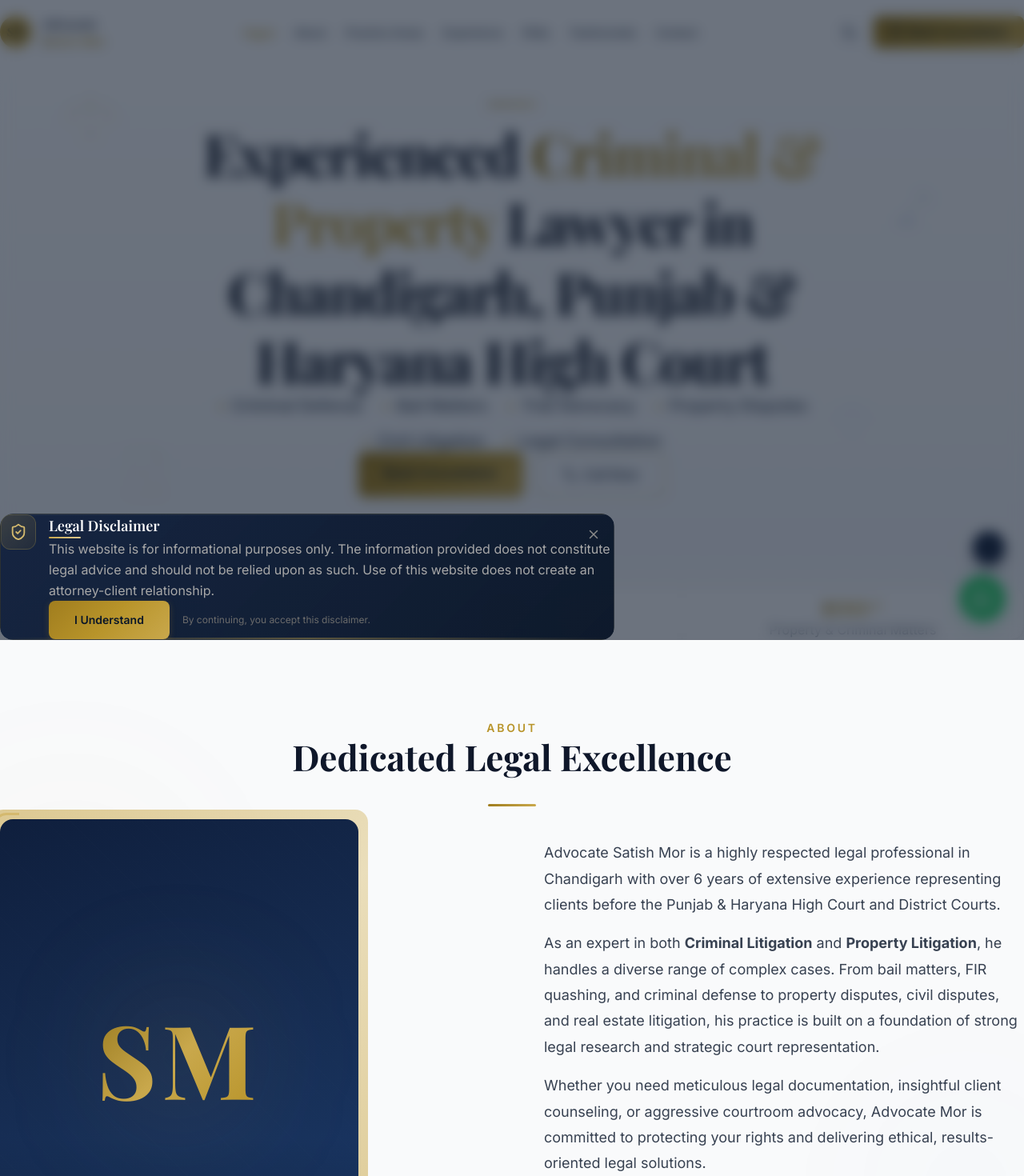
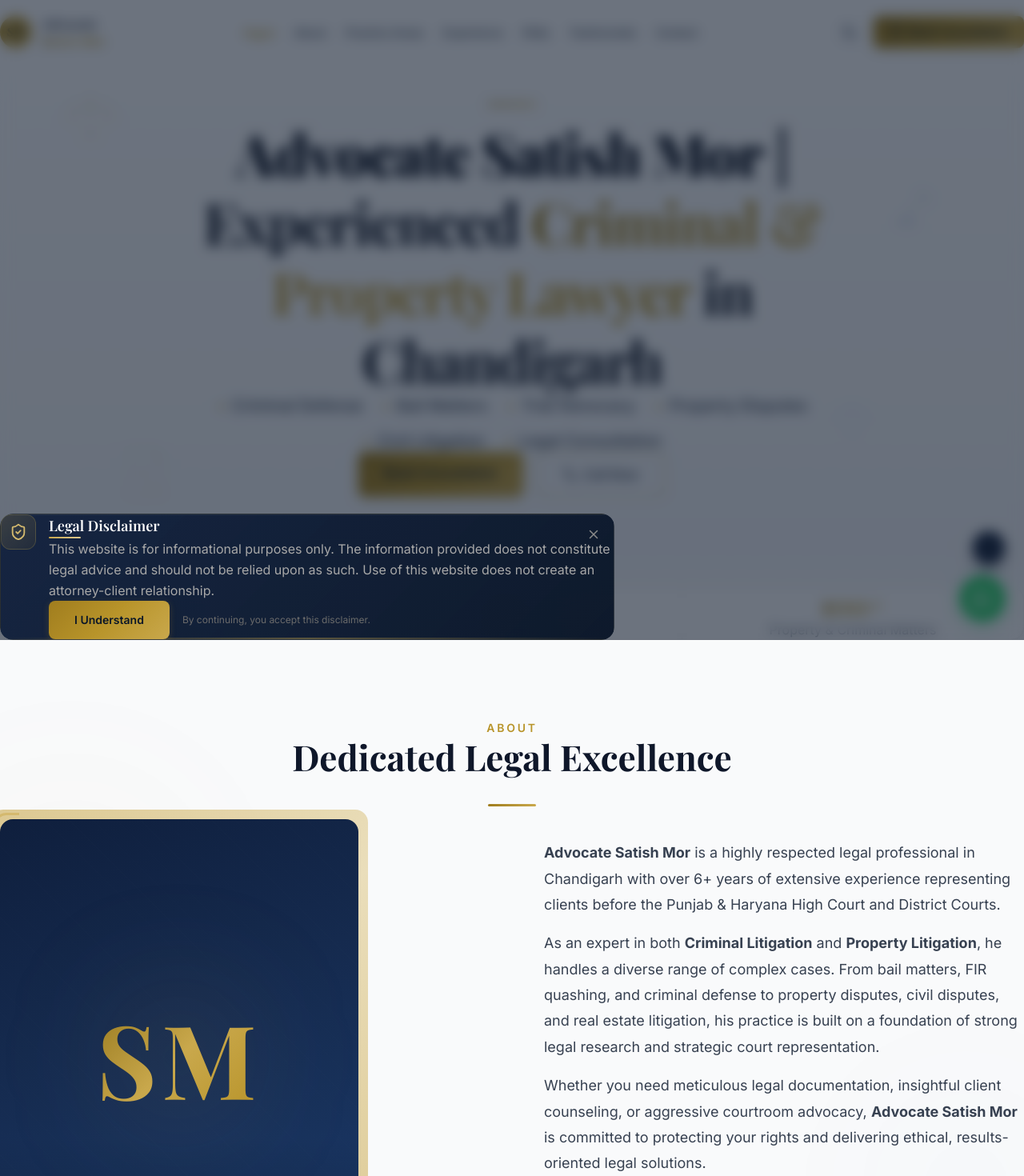
Before and after one commit to harshit123sehrawat/advocate-satish-mor, a Next.js app: page / in a window 1280 px wide. Shown: the top 1470 px of the page at 80% size. Built offline with nearby package versions, Linux system fonts and the light colour scheme; a web font is replaced by a local one.

Commit message:
style: format content for ai extraction

```diff
--- a/src/components/About.tsx
+++ b/src/components/About.tsx
@@ -248,13 +248,13 @@ export default function About() {
                 style={{ color: "var(--text-secondary)", lineHeight: 1.8 }}
               >
                 <p>
-                  Advocate Satish Mor is a highly respected legal professional in Chandigarh with over 6 years of extensive experience representing clients before the Punjab &amp; Haryana High Court and District Courts.
+                  <strong>Advocate Satish Mor</strong> is a highly respected legal professional in Chandigarh with over 6+ years of extensive experience representing clients before the Punjab &amp; Haryana High Court and District Courts.
                 </p>
                 <p>
                   As an expert in both <strong>Criminal Litigation</strong> and <strong>Property Litigation</strong>, he handles a diverse range of complex cases. From bail matters, FIR quashing, and criminal defense to property disputes, civil disputes, and real estate litigation, his practice is built on a foundation of strong legal research and strategic court representation.
                 </p>
                 <p>
-                  Whether you need meticulous legal documentation, insightful client counseling, or aggressive courtroom advocacy, Advocate Mor is committed to protecting your rights and delivering ethical, results-oriented legal solutions.
+                  Whether you need meticulous legal documentation, insightful client counseling, or aggressive courtroom advocacy, <strong>Advocate Satish Mor</strong> is committed to protecting your rights and delivering ethical, results-oriented legal solutions.
                 </p>
               </div>
 
--- a/src/components/Hero.tsx
+++ b/src/components/Hero.tsx
@@ -244,7 +244,7 @@ export default function Hero() {
           variants={fadeUp}
           className="font-serif text-4xl sm:text-5xl lg:text-6xl xl:text-7xl font-bold leading-[1.2] tracking-tight max-w-4xl"
         >
-          Experienced <span className="gold-gradient-text">Criminal &amp; Property</span> Lawyer in Chandigarh, Punjab &amp; Haryana High Court
+          <strong>Advocate Satish Mor</strong> | Experienced <span className="gold-gradient-text">Criminal &amp; Property Lawyer</span> in Chandigarh
         </motion.h1>
 
         {/* subheading */}
```
